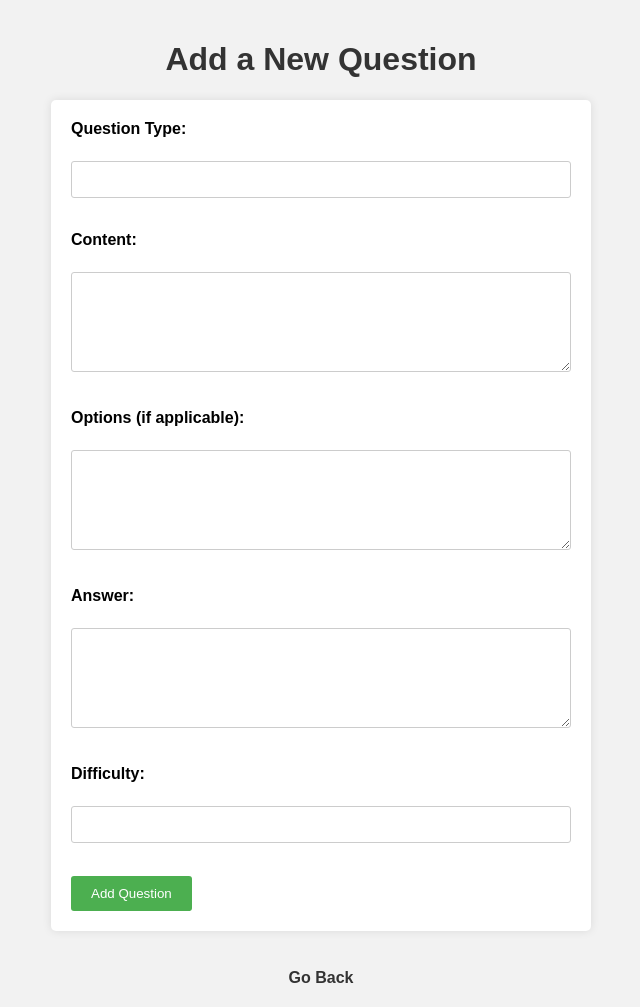
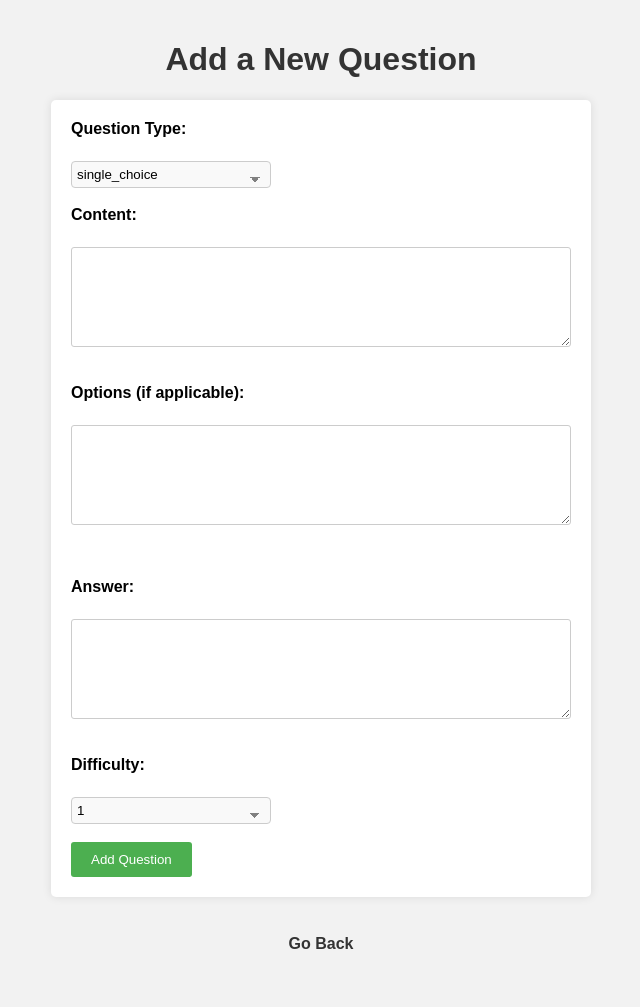
Before and after one commit to 15631390800/software_proj, a Flask app: page /add_question_form in a window 1280 px wide. Shown: the whole page, without its empty margins (319-959 px from the left). After the commit the page ends 949 px from the top, so only its background shows below. Run offline with Flask 3, Linux system fonts and the light colour scheme; a user stored in the database is signed in.

Commit message:
第二次修改

```diff
--- a/app.py
+++ b/app.py
@@ -137,8 +137,7 @@ def add_question_route():
         answer = request.form['answer']
         difficulty = int(request.form['difficulty'])
         add_question(q_type, content, options, answer, difficulty)
-        return 'Question added successfully!'
-    return redirect(url_for('login'))
+    return render_template('add_question_form.html')
 
 @app.route('/view_questions')
 def view_questions():
--- a/templates/add_question_form.html
+++ b/templates/add_question_form.html
@@ -72,25 +72,101 @@
         a:hover {
             text-decoration: underline;
         }
+
+        .type {
+        -webkit-appearance: none; /* 移除Safari和Chrome的默认样式 */
+        -moz-appearance: none; /* 移除Firefox的默认样式 */
+        appearance: none;
+        background-color: #f9f9f9; /* 背景色 */
+        border: 1px solid #ccc; /* 边框 */
+        border-radius: 4px; /* 边框圆角 */
+        padding: 5px; /* 内边距 */
+        width: 200px; /* 宽度 */
+        /* 添加一个自定义箭头，这里使用伪元素 */
+        position: relative;
+        background-image:
+            linear-gradient(45deg, transparent 50%, gray 50%),
+            linear-gradient(135deg, gray 50%, transparent 50%);
+        background-position:
+            calc(100% - 15px) calc(1em + 2px),
+            calc(100% - 10px) calc(1em + 2px);
+        background-size:
+            5px 5px,
+            5px 5px;
+        background-repeat: no-repeat;
+    }
+
+    /* 隐藏下拉箭头（在某些浏览器中可能不需要） */
+    #type::-ms-expand {
+        display: none; /* 隐藏IE/Edge的下拉箭头 */
+    }
+
+    /* 样式化option元素（通常只支持文本颜色和背景色） */
+    #type option {
+        color: black; /* 文本颜色 */
+        background-color: rgb(255, 255, 255); /* 背景色（大多数浏览器不支持） */
+    }
+
+    /* 选中项的样式（通常不支持） */
+    #type option:checked {
+        background-color: lightblue; /* 选中项的背景色（大多数浏览器不支持） */
+    }
     </style>
+
+    <script>
+        function validateForm() {
+            console.log("easvs")
+            // 获取表单元素
+            var form = document.getElementById('add_question');
+            var type =document.getElementById('type')
+            var content =document.getElementById('content')
+            var options =document.getElementById('options')
+            var answer =document.getElementById('answer')
+            var difficulty =document.getElementById('difficulty')
+
+            alert('表单已提交！');
+            // form.submit();
+            return true;
+        }
+
+        function display(){
+            var p=document.getElementById("options_keys");
+            p.innerHTML="输入格式为 A)... ,B)..."
+        }
+    </script>
 </head>
 <body>
    <h1>Add a New Question</h1>
-    <form action="/add_question" method="post">
+    <form id="add_question"   action="/add_question" method="post" onsubmit="return validateForm()">
         <label for="type">Question Type:</label><br>
-        <input type="text" id="type" name="type" required><br><br>
+        <!-- <input type="text" id="type" name="type" required><br><br> -->
+        <!-- <option value=""></option> -->
+        <select id="type" name="type" class="type">
+            <option value="1" >single_choice</option>
+            <option value="2">multiple_choice</option>
+            <option value="3">true_false</option>
+            <option value="4">short_answer</option>
+        </select>
+        <br><br>
 
         <label for="content">Content:</label><br>
-        <textarea id="content" name="content" required></textarea><br><br>
+        <textarea id="content" name="content" required "></textarea><br><br>
 
         <label for="options">Options (if applicable):</label><br>
-        <textarea id="options" name="options"></textarea><br><br>
+        <textarea id="options" name="options" onclick="display()"></textarea><br><br>
+        <p name="options_keys" id="options_keys"></p>
 
         <label for="answer">Answer:</label><br>
         <textarea id="answer" name="answer" required></textarea><br><br>
 
-        <label for="difficulty">Difficulty:</label><br>
-        <input type="number" id="difficulty" name="difficulty" required><br><br>
+         <label for="difficulty">Difficulty:</label><br>
+        <!-- <input type="number" id="difficulty" name="difficulty" required><br><br> -->
+        <select id="difficulty" name="difficulty" class="type" required>
+            <option value="1" >1</option>
+            <option value="2">2</option>
+            <option value="3">3</option>
+            <option value="4">4</option>
+        </select><br><br>
 
         <input type="submit" value="Add Question">
     </form>
--- a/templates/select_questions.html
+++ b/templates/select_questions.html
@@ -82,7 +82,7 @@
     </style>
 </head>
 <body>
-    <h1>Select Questions for Exam</h1>
+    <h1 style="color: aqua;">Select Questions for Exam</h1>
     <form action="/select_questions/{{ exam_id }}" method="post">
         <label for="question_id">Question ID:</label><br>
         <input type="number" id="question_id" name="question_id" required><br><br>
```
Also changed, not shown: exam_database.db.
